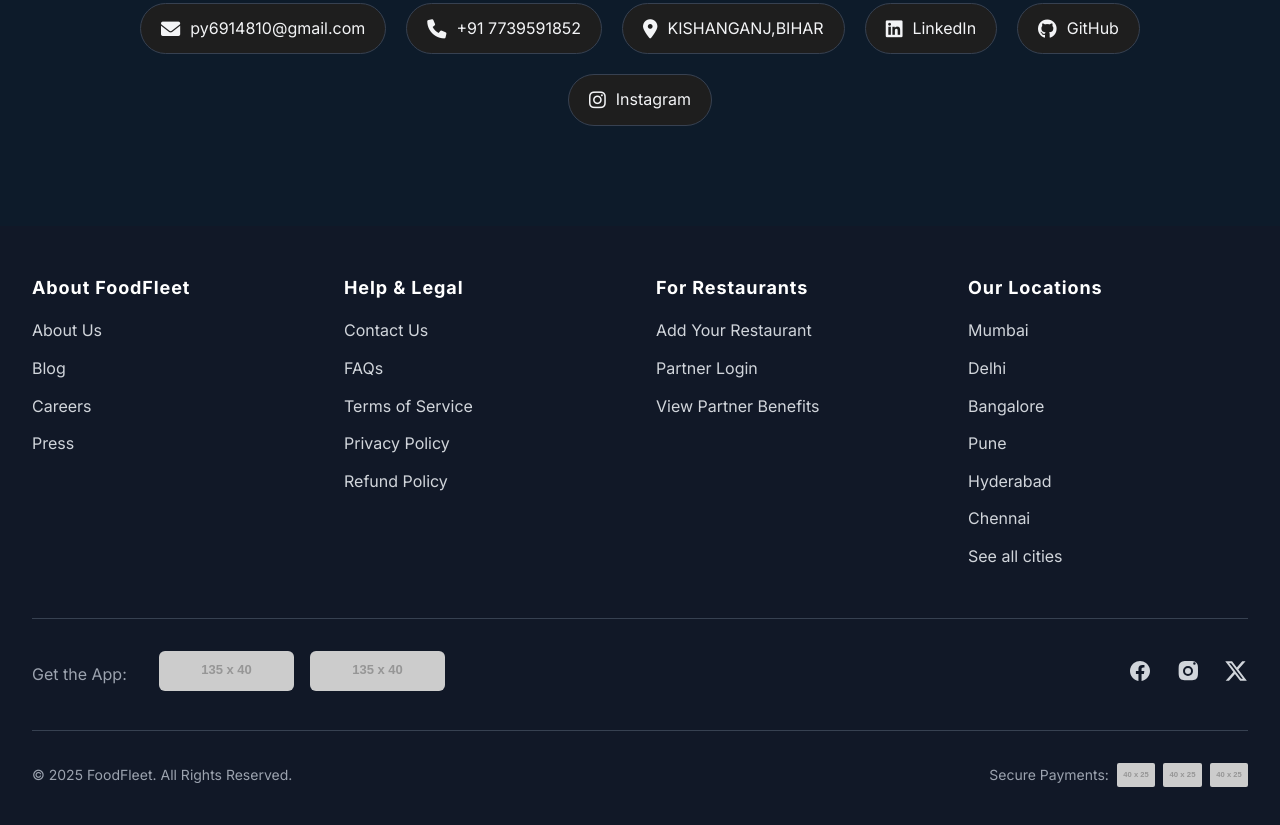
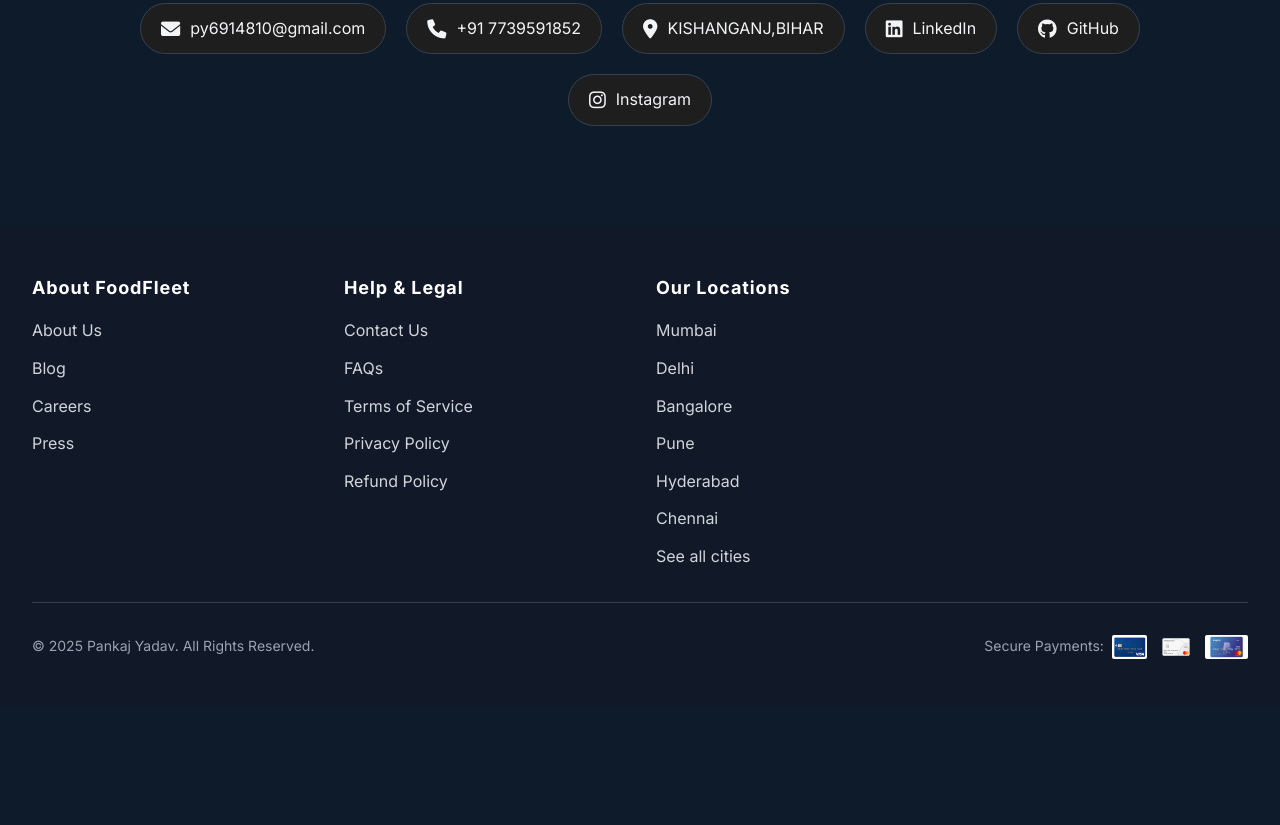
Before and after one commit to pankajyadav108cyber/foodorder_website, a plain HTML site: page index.html in a window 1280 px wide. Shown: the part 4922-5747 px from the top of the page. After the commit the page ends 5629 px from the top, so only its background shows below. Drawn offline with Linux system fonts and the light colour scheme; placeholder pictures from the web are drawn by us.

Commit message:
footer change
i change some footer

```diff
--- a/index.html
+++ b/index.html
@@ -322,7 +322,7 @@
                 <div class="footer-column">
                     <h3 class="column-title">About FoodFleet</h3>
                     <ul class="footer-links">
-                        <li><a href="#">About Us</a></li>
+                        <li><a href="#about">About Us</a></li>
                         <li><a href="#">Blog</a></li>
                         <li><a href="#">Careers</a></li>
                         <li><a href="#">Press</a></li>
@@ -331,21 +331,21 @@
                 <div class="footer-column">
                     <h3 class="column-title">Help & Legal</h3>
                     <ul class="footer-links">
-                        <li><a href="#">Contact Us</a></li>
+                        <li><a href="#contact">Contact Us</a></li>
                         <li><a href="#">FAQs</a></li>
                         <li><a href="#">Terms of Service</a></li>
                         <li><a href="#">Privacy Policy</a></li>
                         <li><a href="#">Refund Policy</a></li>
                     </ul>
                 </div>
-                <div class="footer-column">
+                <!-- <div class="footer-column">
                     <h3 class="column-title">For Restaurants</h3>
                     <ul class="footer-links">
                         <li><a href="#">Add Your Restaurant</a></li>
                         <li><a href="#">Partner Login</a></li>
                         <li><a href="#">View Partner Benefits</a></li>
                     </ul>
-                </div>
+                </div> -->
                 <div class="footer-column">
                     <h3 class="column-title">Our Locations</h3>
                     <ul class="footer-links">
@@ -359,45 +359,14 @@
                     </ul>
                 </div>
             </div>
-            <div class="footer-social-section">
-                <div class="social-links">
-                    <a href="#">
-                        <span class="sr-only">Facebook</span>
-                        <svg class="social-icon" viewBox="0 0 24 24" aria-hidden="true">
-                            <path fill-rule="evenodd" d="M22 12c0-5.523-4.477-10-10-10S2 6.477 2 12c0 4.991 3.657 9.128 8.438 9.878v-6.987h-2.54V12h2.54V9.797c0-2.506 1.492-3.89 3.777-3.89 1.094 0 2.238.195 2.238.195v2.46h-1.26c-1.243 0-1.63.771-1.63 1.562V12h2.773l-.443 2.89h-2.33v6.988C18.343 21.128 22 16.991 22 12z" clip-rule="evenodd" />
-                        </svg>
-                    </a>
-                    <a href="#">
-                        <span class="sr-only">Instagram</span>
-                        <svg class="social-icon" viewBox="0 0 24 24" aria-hidden="true">
-                            <path fill-rule="evenodd" d="M12.315 2c2.43 0 2.784.013 3.808.06 1.064.049 1.791.218 2.427.465a4.902 4.902 0 011.772 1.153 4.902 4.902 0 011.153 1.772c.247.636.416 1.363.465 2.427.048 1.024.06 1.378.06 3.808s-.012 2.784-.06 3.808c-.049 1.064-.218 1.791-.465 2.427a4.902 4.902 0 01-1.153 1.772 4.902 4.902 0 01-1.772 1.153c-.636.247-1.363.416-2.427.465-1.024.048-1.378.06-3.808.06s-2.784-.012-3.808-.06c-1.064-.049-1.791-.218-2.427-.465a4.902 4.902 0 01-1.772-1.153 4.902 4.902 0 01-1.153-1.772c-.247-.636-.416-1.363-.465-2.427-.048-1.024-.06-1.378-.06-3.808s.012-2.784.06-3.808c.049-1.064.218-1.791.465-2.427a4.902 4.902 0 011.153-1.772A4.902 4.902 0 016.345 2.525c.636-.247 1.363-.416 2.427-.465C9.792 2.013 10.146 2 12.315 2zM12 7a5 5 0 100 10 5 5 0 000-10zm0 8a3 3 0 110-6 3 3 0 010 6zm6.406-11.845a1.25 1.25 0 100 2.5 1.25 1.25 0 000-2.5z" clip-rule="evenodd" />
-                        </svg>
-                    </a>
-                    <a href="#">
-                        <span class="sr-only">X</span>
-                        <svg class="social-icon" viewBox="0 0 24 24" aria-hidden="true">
-                          <path d="M18.244 2.25h3.308l-7.227 8.26 8.502 11.24H16.17l-5.214-6.817L4.99 21.75H1.68l7.73-8.835L1.254 2.25H8.08l4.713 6.231zm-1.161 17.52h1.833L7.084 4.126H5.117z" />
-                        </svg>
-                    </a>
-                </div>
-                <div class="app-links-container">
-                    <p>Get the App:</p>
-                    <a href="#">
-                        <img src="https://placehold.co/135x40/000000/FFFFFF?text=App+Store" alt="Download on the App Store" class="app-badge">
-                    </a>
-                    <a href="#">
-                         <img src="https://placehold.co/135x40/000000/FFFFFF?text=Google+Play" alt="Get it on Google Play" class="app-badge">
-                    </a>
-                </div>
-            </div>
             <div class="footer-bottom-bar">
-                <p class="copyright">&copy; 2025 FoodFleet. All Rights Reserved.</p>
+                <p class="copyright">&copy; 2025 Pankaj Yadav. All Rights Reserved.</p>
                 <div class="payment-icons-container">
                     <span class="payment-label">Secure Payments:</span>
                     <div class="payment-icons">
-                         <img src="https://placehold.co/40x25/FFFFFF/000000?text=Visa" class="payment-icon" alt="Visa">
-                         <img src="https://placehold.co/40x25/FFFFFF/000000?text=MC" class="payment-icon" alt="Mastercard">
-                         <img src="https://placehold.co/40x25/FFFFFF/000000?text=PayPal" class="payment-icon" alt="PayPal">
+                         <img src="visa.jpg" class="payment-icon" alt="Visa">
+                         <img src="master card.png" class="payment-icon" alt="Mastercard">
+                         <img src="paypal.webp" class="payment-icon" alt="PayPal">
                     </div>
                 </div>
             </div>
@@ -412,7 +381,7 @@
         <div class="modal cart-modal">
             <div class="modal-header">
                 <h3>Your Shopping Cart</h3>
-                <button id="close-cart-button" class="modal-close-button">×</button>
+                <button id="close-cart-button" class="modal-close-button"></button>
             </div>
             <div class="modal-body" id="cart-items"></div>
             <div class="modal-footer">
```
Also changed, not shown: master card.png (added), paypal.webp (added), visa.jpg (added).
